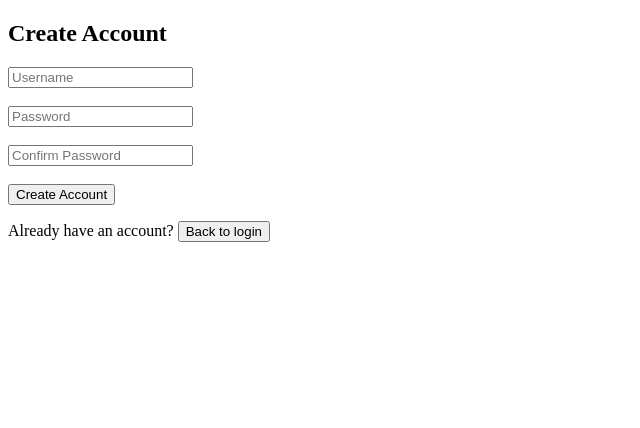
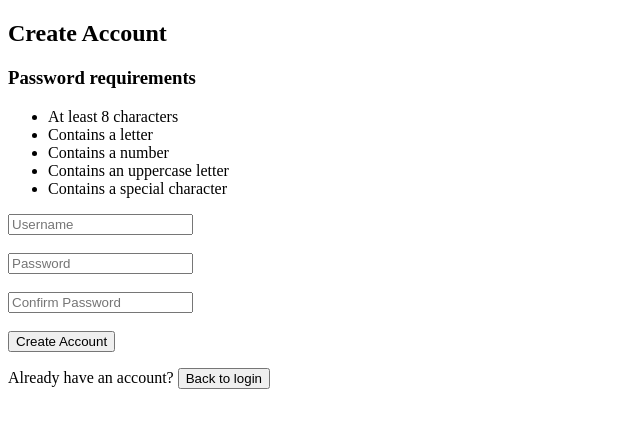
Before and after one commit to odorouschip/database_project, a Flask app: page /newuser in a window 1280 px wide. Shown: the top 428 px of the page, without its empty margins (0-640 px from the left). Run offline with Flask 3, Linux system fonts and the light colour scheme.

Commit message:
added password enhancement features

```diff
--- a/app.py
+++ b/app.py
@@ -75,6 +75,10 @@ def create_account():
 
     username = data.get('username')
     password = data.get('password')
+
+    if not ph.valid_password(password):
+        return jsonify({"status":"error", "message":"invalid password bypassed html"}), 400
+
     hashed_password = ph.hash_password(password)
 
     conn = get_db_connection()
--- a/templates/newuser.html
+++ b/templates/newuser.html
@@ -5,6 +5,15 @@
 </head>
 <body>
     <h2>Create Account</h2>
+
+    <h3>Password requirements</h3>
+    <ul id="requirements">
+        <li id="req-length">At least 8 characters</li>
+        <li id="req-letter">Contains a letter</li>
+        <li id="req-number">Contains a number</li>
+        <li id="req-upper">Contains an uppercase letter</li>
+        <li id="req-special">Contains a special character</li>
+    </ul>
 
     <form id="createForm">
         <input type="text" id="username" placeholder="Username" required>
@@ -18,8 +27,6 @@
 
         <button type="submit">Create Account</button>
     </form>
-
-    <p id="error" style="color:red;"></p>
 
     <p>
         Already have an account?
@@ -36,11 +43,37 @@
             const username = document.getElementById("username").value;
             const password = document.getElementById("password").value;
             const confirm  = document.getElementById("confirm").value;
+            const errorEl = document.getElementById("error");
+            errorEl.innerText = "";
 
             if (password !== confirm) {
                 document.getElementById("error").innerText = "Passwords do not match";
                 return;
             }
+
+            if (password.length < 8){
+                errorEl.innerText = "Password must be at least 8 characters";
+                return;
+            }
+
+            if (!/[a-zA-Z]/.test(password)){
+                errorEl.innerText = "Password must contain a letter";
+                return
+            }
+            if (!/[0-9]/.test(password)) {
+                errorEl.innerText = "Password must contain a number";
+                return;
+                }
+            if (!/[A-Z]/.test(password)) {
+                errorEl.innerText = "Password must contain an uppercase letter";
+                return;
+            }
+
+            if (!/[!@#$%^&*]/.test(password)) {
+                errorEl.innerText = "Password must contain a special character";
+                return;
+            }
+
 
             const res = await fetch("/api/create_account", {
                 method: "POST",
@@ -57,6 +90,11 @@
 		return;
 	    }
 
+	    if (res.status === 400){
+		document.getElementById("error").innerText = "Invalid password passed to backend. Do not do this again. Please try again."
+		return;
+	    }
+
             if (res.ok) {
                 window.location.href = "/login?created=1";
                 return;
```
Also changed, not shown: classes/password_handler.py (+14 -1 lines).
